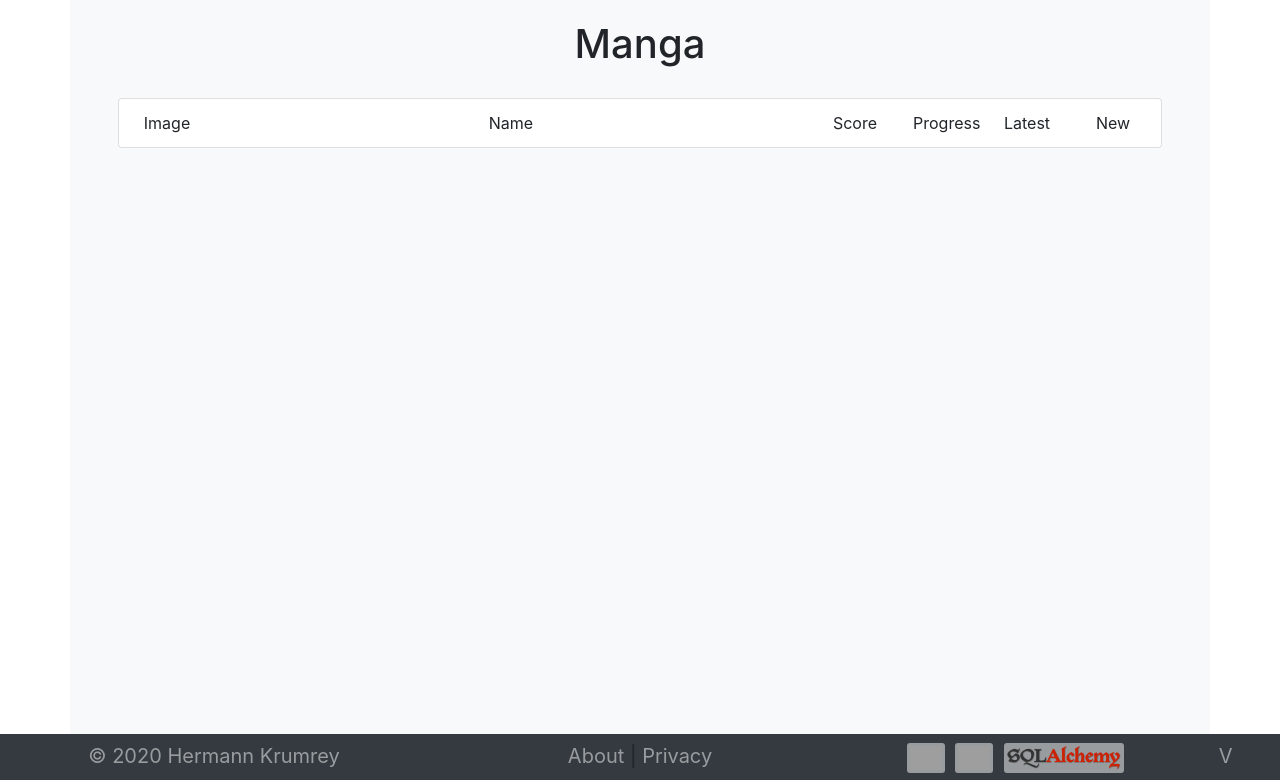
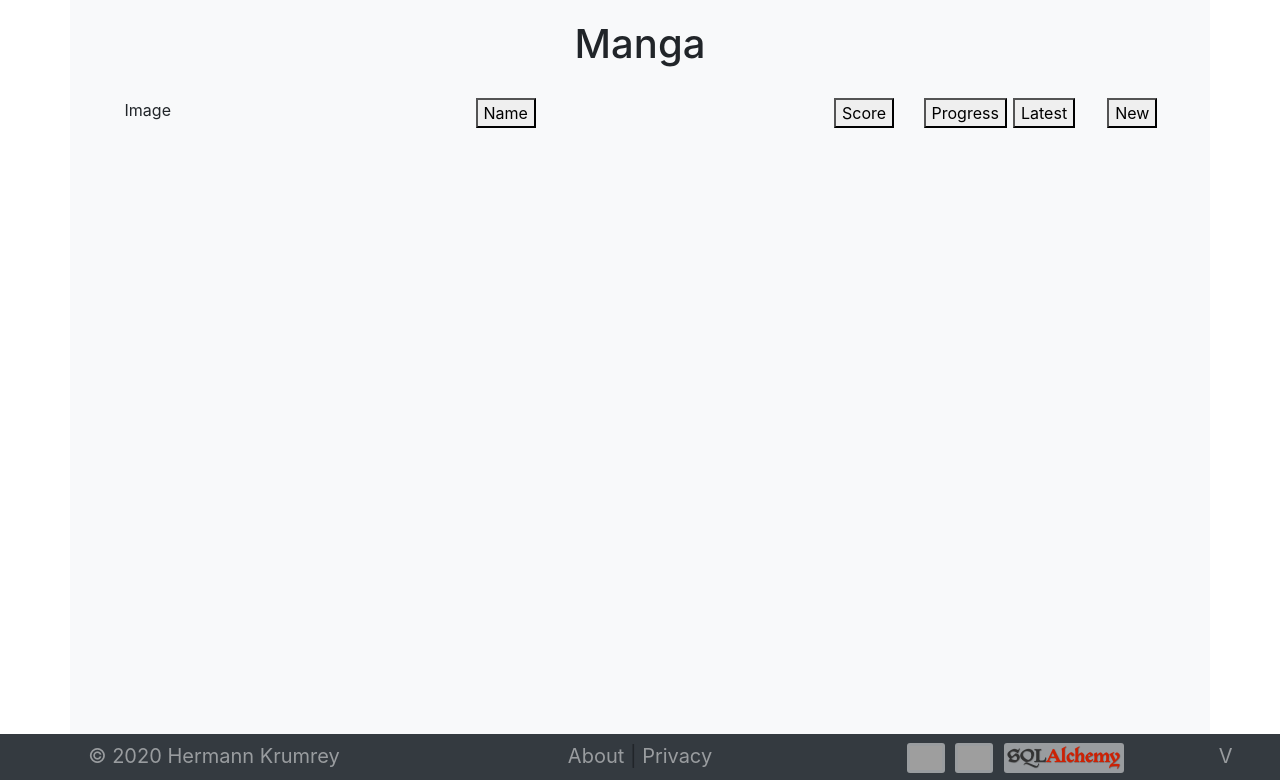
Before and after one commit to proLove0212/otaku-info, a Python web app: template otaku_info_web/templates/proto/manga.html in a window 1280 px wide. Shown: the part 66-846 px from the top of the page. Run offline with Jinja, Linux system fonts and the light colour scheme; the template is opened without the code that fills it, so the values that code supplies are empty; some libraries are stand-ins or nearby versions; grey boxes are pictures that could not be loaded.

Commit message:
Make manga list sortable

```diff
--- a/otaku_info_web/templates/components/header.html
+++ b/otaku_info_web/templates/components/header.html
@@ -29,6 +29,8 @@ along with otaku-info-web.  If not, see <http://www.gnu.org/licenses/>.
 
     <script src='https://www.google.com/recaptcha/api.js'></script>
 
+    <script src="https://cdnjs.cloudflare.com/ajax/libs/list.js/1.5.0/list.min.js"></script>
+
     <link rel="stylesheet" href="https://stackpath.bootstrapcdn.com/bootstrap/4.4.1/css/bootstrap.min.css" integrity="sha384-Vkoo8x4CGsO3+Hhxv8T/Q5PaXtkKtu6ug5TOeNV6gBiFeWPGFN9MuhOf23Q9Ifjh" crossorigin="anonymous">
     <link rel="stylesheet" href="https://use.fontawesome.com/releases/v5.2.0/css/all.css" integrity="sha384-hWVjflwFxL6sNzntih27bfxkr27PmbbK/iSvJ+a4+0owXq79v+lsFkW54bOGbiDQ" crossorigin="anonymous">
     <link rel="stylesheet" type=text/css href="{{ url_for('static', filename='style.css') }}">
--- a/otaku_info_web/templates/proto/manga.html
+++ b/otaku_info_web/templates/proto/manga.html
@@ -21,33 +21,47 @@ along with otaku-info-web.  If not, see <http://www.gnu.org/licenses/>.
 {% extends "components/base_layout.html" %}
 {% block body %}
     <h1>Manga</h1>
-    <ul class="list-group">
-        <li class="list-group-item">
+
+    <div id="manga-list">
         <div class="row text-center">
             <div class="col-md-1">
                 Image
             </div>
             <div class="col-md-7">
-                    Name
+                <button class="sort" data-sort="name">Name</button>
             </div>
             <div class="col-md-1">
-                    Score
+                <button class="sort" data-sort="score">Score</button>
             </div>
             <div class="col-md-1">
-                    Progress
+                <button class="sort" data-sort="progress">Progress</button>
             </div>
             <div class="col-md-1">
-                    Latest
+                <button class="sort" data-sort="latest">Latest</button>
             </div>
             <div class="col-md-1">
-                    New
+                <button class="sort" data-sort="diff">New</button>
             </div>
         </div>
-        </li>
+        <ul class="list-group list">
             {% for entry in entries %}
                 {% with entry=entry %}
                     {% include "proto/user_entry.html" %}
                 {% endwith %}
             {% endfor %}
         </ul>
+    </div>
+
+    <script>
+        var userList = new List('manga-list', {
+          valueNames: [
+              "diff",
+              "name",
+              "score",
+              "progress",
+              "latest"
+          ]
+        });
+    </script>
+
 {% endblock %}
```
Also changed, not shown: otaku_info_web/templates/proto/user_entry.html (+5 -5 lines). Lines whose indentation alone changed are shown as unchanged.
